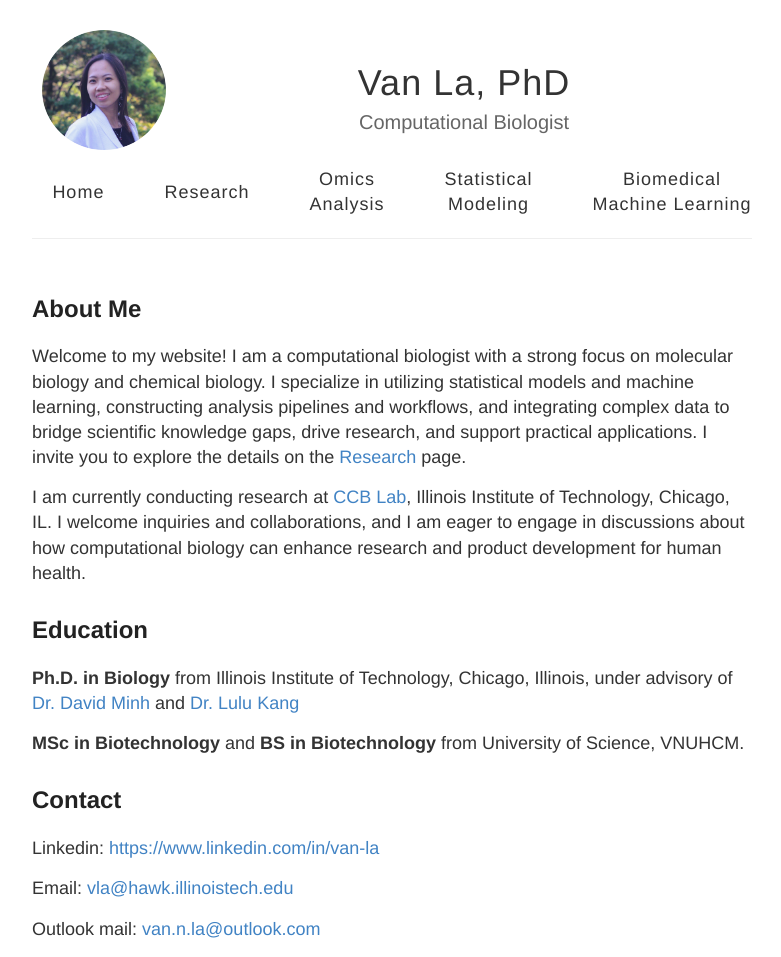
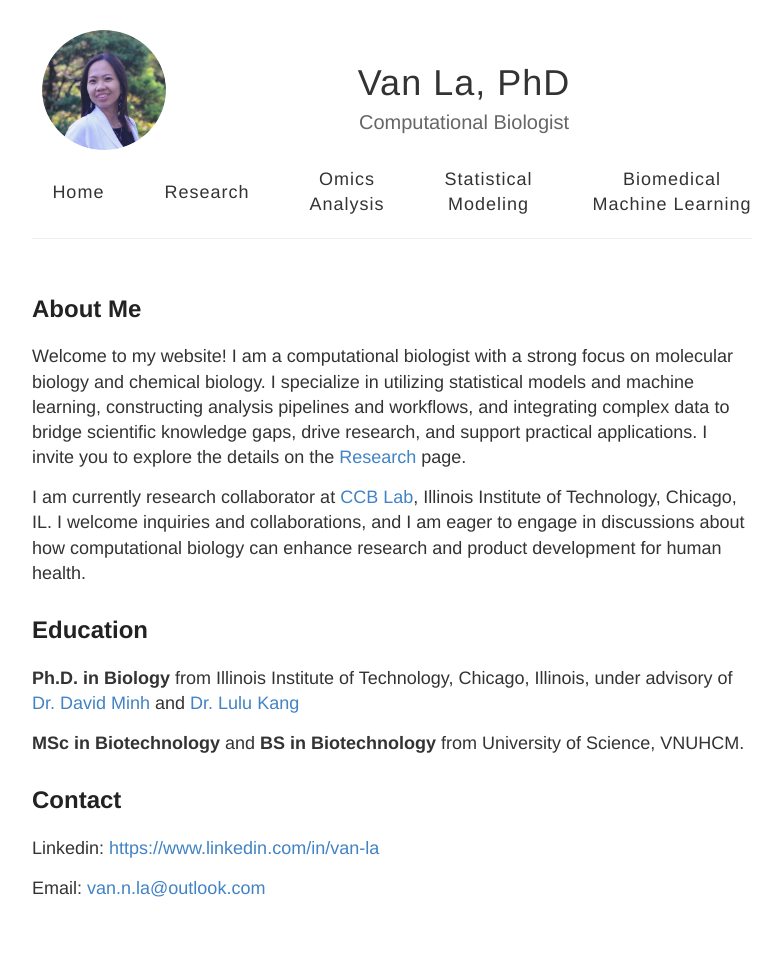
Before and after one commit to vanngocthuyla/vanngocthuyla.github.io, a Jekyll site: the page built from index.md, in a window 1280 px wide. Shown: the whole page, without its empty margins (248-1029 px from the left). Built offline with Jekyll 4.4.1, drawn with Linux system fonts in a browser that asks for light colours; after the commit the page ends 917 px from its top, so only the background shows below that.

Commit message:
Update index.md

```diff
--- a/index.md
+++ b/index.md
@@ -7,7 +7,7 @@ title: ""
 
 Welcome to my website! I am a computational biologist with a strong focus on molecular biology and chemical biology. I specialize in utilizing statistical models and machine learning, constructing analysis pipelines and workflows, and integrating complex data to bridge scientific knowledge gaps, drive research, and support practical applications. I invite you to explore the details on the [Research](https://vanngocthuyla.github.io/research) page.
 
-I am currently conducting research at [CCB Lab](https://ccbatiit.github.io/), Illinois Institute of Technology, Chicago, IL.  I welcome inquiries and collaborations, and I am eager to engage in discussions about how computational biology can enhance research and product development for human health.
+I am currently research collaborator at [CCB Lab](https://ccbatiit.github.io/), Illinois Institute of Technology, Chicago, IL.  I welcome inquiries and collaborations, and I am eager to engage in discussions about how computational biology can enhance research and product development for human health.
 
 ## Education
 
@@ -19,6 +19,4 @@ I am currently conducting research at [CCB Lab](https://ccbatiit.github.io/), Il
 
 Linkedin: [https://www.linkedin.com/in/van-la](https://www.linkedin.com/in/thuy-van-la-ngoc/)
 
-Email: [vla@hawk.illinoistech.edu](vla@hawk.illinoistech.edu)
-
-Outlook mail: [van.n.la@outlook.com](van.n.la@outlook.com)
+Email: [van.n.la@outlook.com](van.n.la@outlook.com)
```
